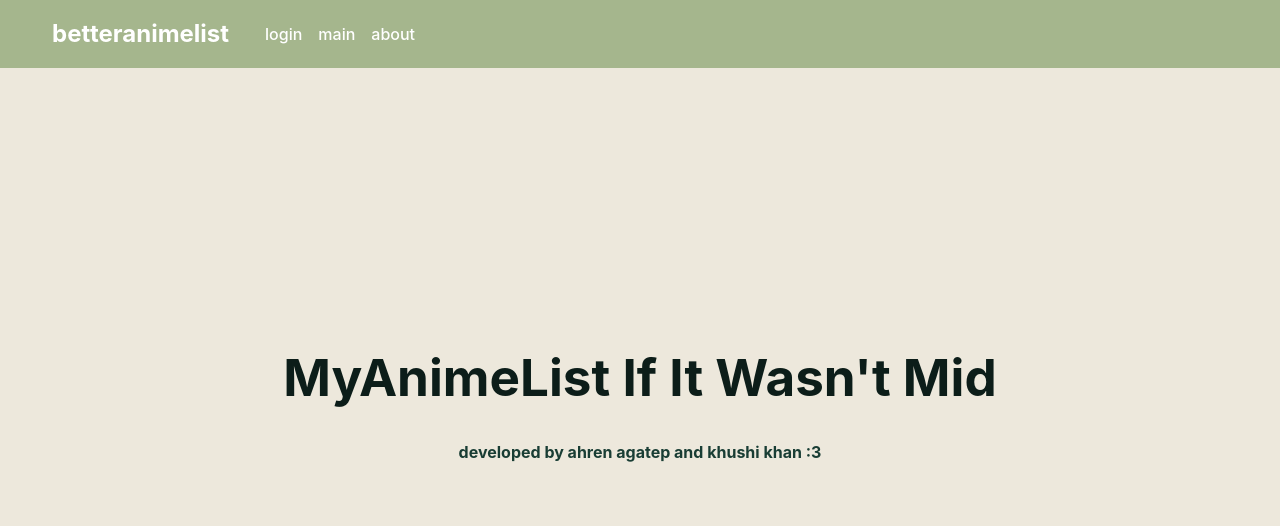
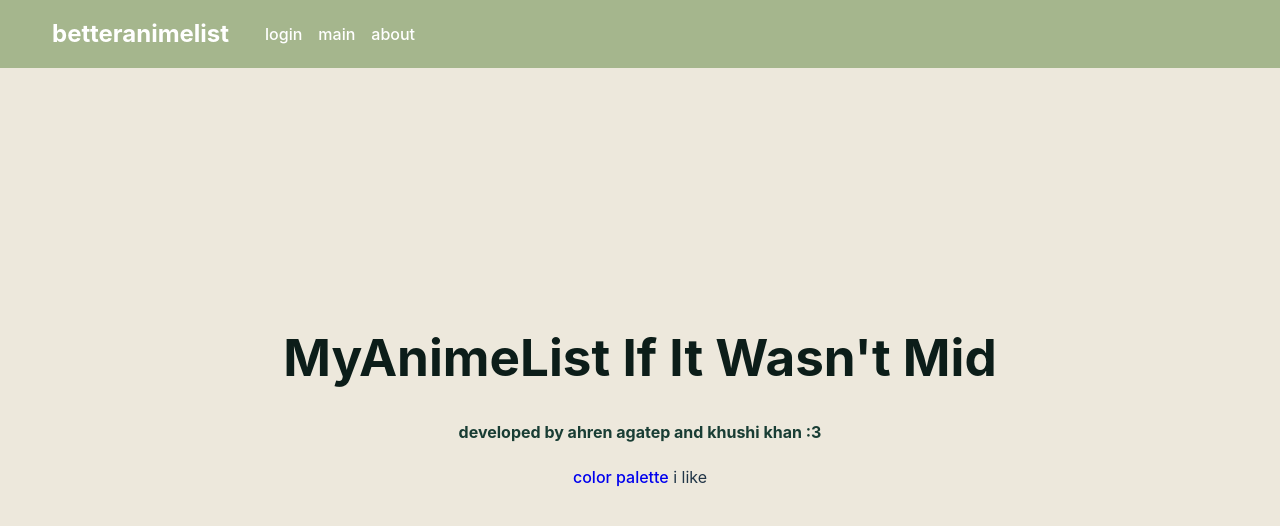
Before and after one commit to khushikhan0/anime-tracker-website, a React (Vite) app: page / in a window 1280 px wide. Shown: the top 526 px of the page. Built offline with nearby package versions, Linux system fonts and the light colour scheme.

Commit message:
added a link to the color palette we could use

```diff
--- a/src/pages/Home/Home.jsx
+++ b/src/pages/Home/Home.jsx
@@ -6,6 +6,7 @@
       <h4 className="about-us">
         developed by ahren agatep and khushi khan :3
       </h4>
+      <p><a href="https://colorhunt.co/palette/e7ccccede8dca5b68dc1cfa1" target="_blank" rel="noopener noreferrer">color palette</a> i like</p>
   </div>;
 };
 
```
